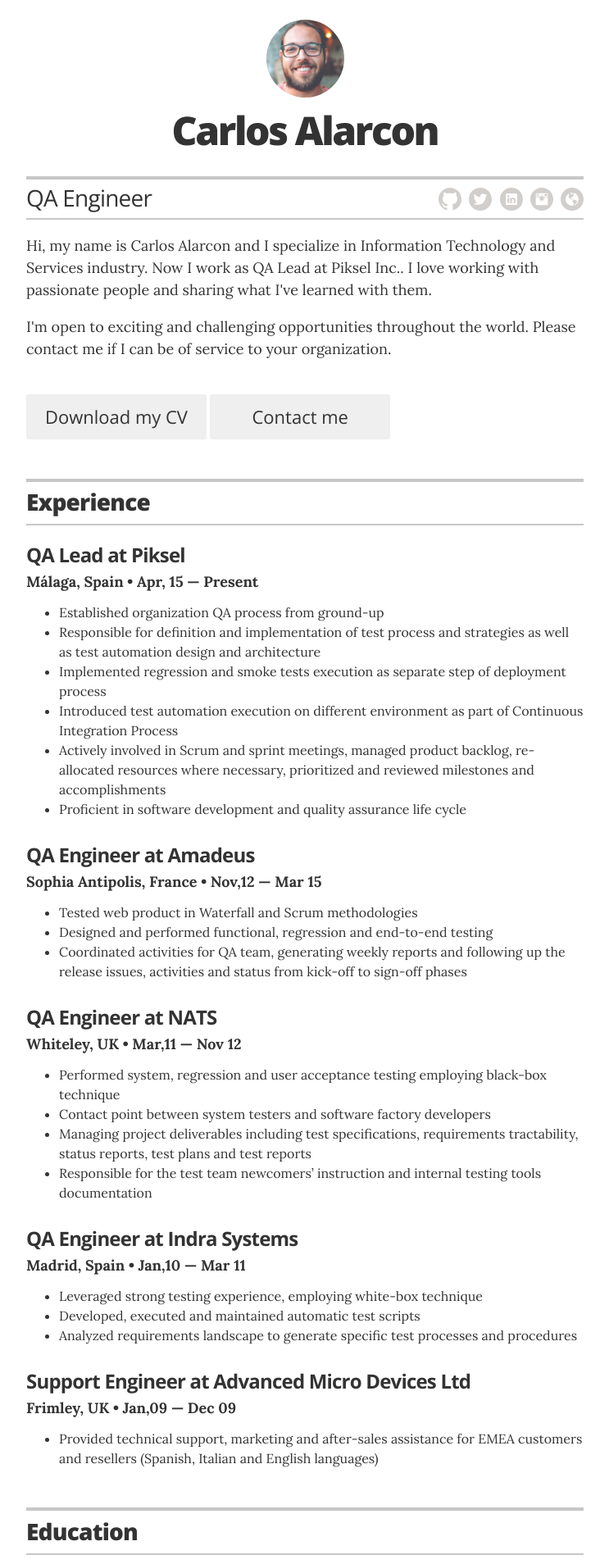
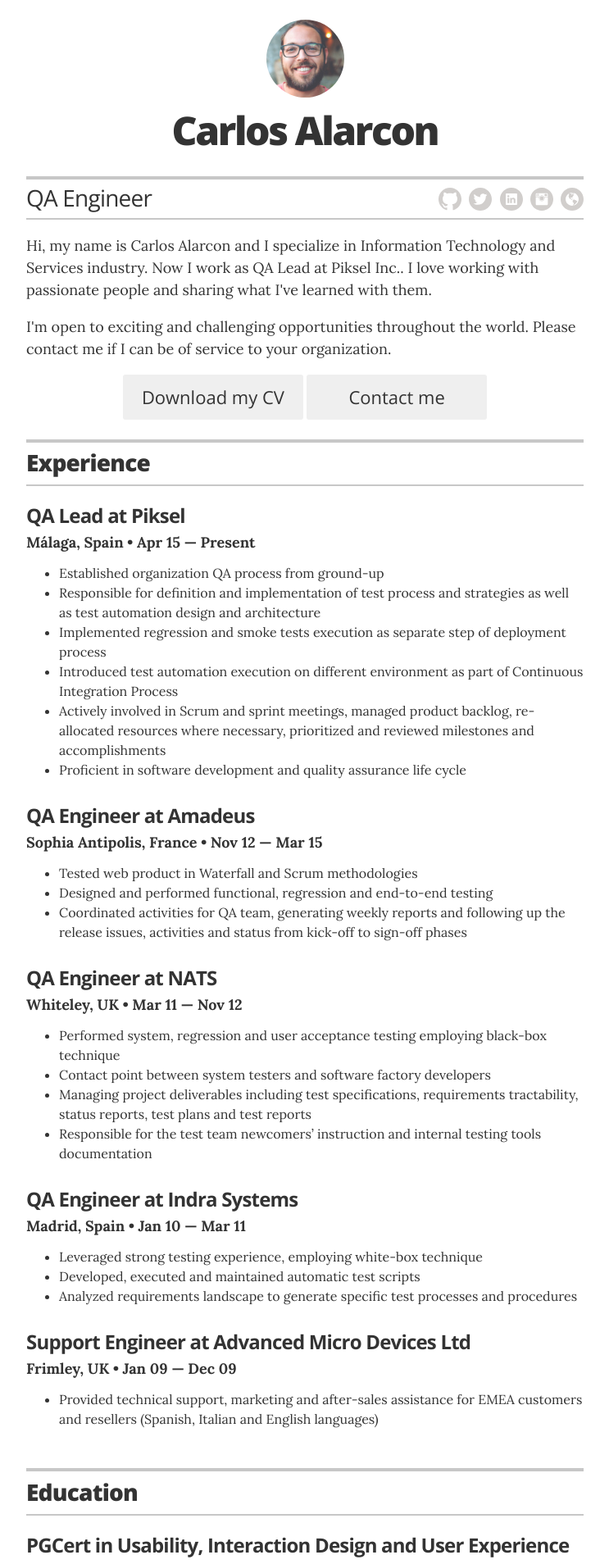
Before and after one commit to jchuerva/jchuerva.github.io, a Jekyll site: the page built from index.html, in a window 1280 px wide. Shown: the top 1908 px of the page at 82% size, without its empty margins (268-1011 px from the left). Built offline with Jekyll 4.4.1, drawn with Linux system fonts in a browser that asks for light colours.

Commit message:
update the buttons and add the social icons at the end of the page

```diff
--- a/_layouts/resume.html
+++ b/_layouts/resume.html
@@ -30,11 +30,12 @@
           <p>Hi, my name is Carlos Alarcon and I specialize in Information Technology and Services industry. Now I work as QA Lead at Piksel Inc.. I love working with passionate people and sharing what I've learned with them.</p>
           <p>I'm open to exciting and challenging opportunities throughout the world. Please contact me if I can be of service to your organization.</p>
         </div>
-        <div>
+
         {% if site.resume_looking_for_work == 'yes' %}
-
-        <a href="cv/Carlos_Alarcon.pdf" class="contact-button" itemprop="cv`">Download my CV</a>
+        <div class="center-button">
+        <a href="cv/Carlos_Alarcon.pdf" class="contact-button" itemprop="email`">Download my CV</a>
         <a href="mailto:{{ site.resume_contact_email }}" class="contact-button" itemprop="email">Contact me</a>
+        </div>
         {% elsif site.resume_looking_for_work == 'no' %}
         <a class="contact-button not-looking">I'm not looking for work right now.</a>
         {% else %}
@@ -53,7 +54,7 @@
         <!-- Duplicate these resume-item elements and edit accordingly for each job you want to add here -->
         <div class="resume-item" itemscope itemprop="worksFor" itemtype="http://www.piksel.com">
           <h3 class="resume-item-title" itemprop="name">QA Lead at <a href="http://www.piksel.com">Piksel</a></h3>
-          <h4 class="resume-item-details" itemprop="description">Málaga, Spain &bull; Apr, 15 &mdash; Present</h4>
+          <h4 class="resume-item-details" itemprop="description">Málaga, Spain &bull; Apr 15 &mdash; Present</h4>
           <ul class="resume-item-list">
             <li>Established organization QA process from ground-up</li>
             <li>Responsible for definition and implementation of test process and strategies as well as test automation design and architecture</li>
@@ -65,7 +66,7 @@
         </div><!-- end of resume-item -->
         <div class="resume-item" itemscope itemprop="worksFor" itemtype="http://www.amadeus.com">
           <h3 class="resume-item-title" itemprop="name">QA Engineer at <a href="http://www.amadeus.com">Amadeus</a></h3>
-          <h4 class="resume-item-details" itemprop="description">Sophia Antipolis, France &bull; Nov,12 &mdash; Mar 15</h4>
+          <h4 class="resume-item-details" itemprop="description">Sophia Antipolis, France &bull; Nov 12 &mdash; Mar 15</h4>
           <ul class="resume-item-list">
             <li>Tested web product in Waterfall and Scrum methodologies</li>
             <li>Designed and performed functional, regression and end-to-end testing</li>
@@ -74,7 +75,7 @@
         </div><!-- end of resume-item -->
         <div class="resume-item" itemscope itemprop="worksFor" itemtype="http://www.nats.co.uk">
           <h3 class="resume-item-title" itemprop="name">QA Engineer at <a href="http://www.nats.co.uk">NATS</a></h3>
-          <h4 class="resume-item-details" itemprop="description">Whiteley, UK &bull; Mar,11 &mdash; Nov 12</h4>
+          <h4 class="resume-item-details" itemprop="description">Whiteley, UK &bull; Mar 11 &mdash; Nov 12</h4>
           <ul class="resume-item-list">
             <li>Performed system, regression and user acceptance testing employing black-box technique</li>
             <li>Contact point between system testers and software factory developers</li>
@@ -84,7 +85,7 @@
         </div><!-- end of resume-item -->
         <div class="resume-item" itemscope itemprop="worksFor" itemtype="http://www.indracompany.com">
           <h3 class="resume-item-title" itemprop="name">QA Engineer at <a href="http://www.indracompany.com">Indra Systems</a></h3>
-          <h4 class="resume-item-details" itemprop="description">Madrid, Spain &bull; Jan,10 &mdash; Mar 11</h4>
+          <h4 class="resume-item-details" itemprop="description">Madrid, Spain &bull; Jan 10 &mdash; Mar 11</h4>
           <ul class="resume-item-list">
             <li>Leveraged strong testing experience, employing white-box technique</li>
             <li>Developed, executed and maintained automatic test scripts</li>
@@ -93,7 +94,7 @@
         </div><!-- end of resume-item -->
         <div class="resume-item" itemscope itemprop="worksFor" itemtype="http://www.amd.com">
           <h3 class="resume-item-title" itemprop="name">Support Engineer at <a href="http://www.amd.com">Advanced Micro Devices Ltd</a></h3>
-          <h4 class="resume-item-details" itemprop="description">Frimley, UK &bull; Jan,09 &mdash; Dec 09</h4>
+          <h4 class="resume-item-details" itemprop="description">Frimley, UK &bull; Jan 09 &mdash; Dec 09</h4>
           <ul class="resume-item-list">
             <li>Provided technical support, marketing and after-sales assistance for EMEA customers and resellers (Spanish, Italian and English languages)</li>
           </ul>
@@ -280,6 +281,7 @@
       <footer class="page-footer">
         <p class="footer-line">Made by <a href="https://es.linkedin.com/in/carlosaj">@jchuerva</a>.</p>
         <p class="footer-line">I never make stupid mistakes. Only very, very clever ones.</p>
+        {% include icon-links.html %}
       </footer>
 
     </div>
--- a/_sass/_resume.scss
+++ b/_sass/_resume.scss
@@ -95,6 +95,9 @@
   }
 }
 
+.center-button {
+  text-align: center;
+}
 
 .contact-button {
   @include border-radius(3px);
@@ -103,7 +106,7 @@
   text-align: center;
   display: inline-block;
   position: relative;
-  margin: 1.5rem auto;
+  margin: 0 auto;
   width: 220px;
   font-size: 1.375rem;
   @include sans_light;
```
Also changed, not shown: 2 other files.
